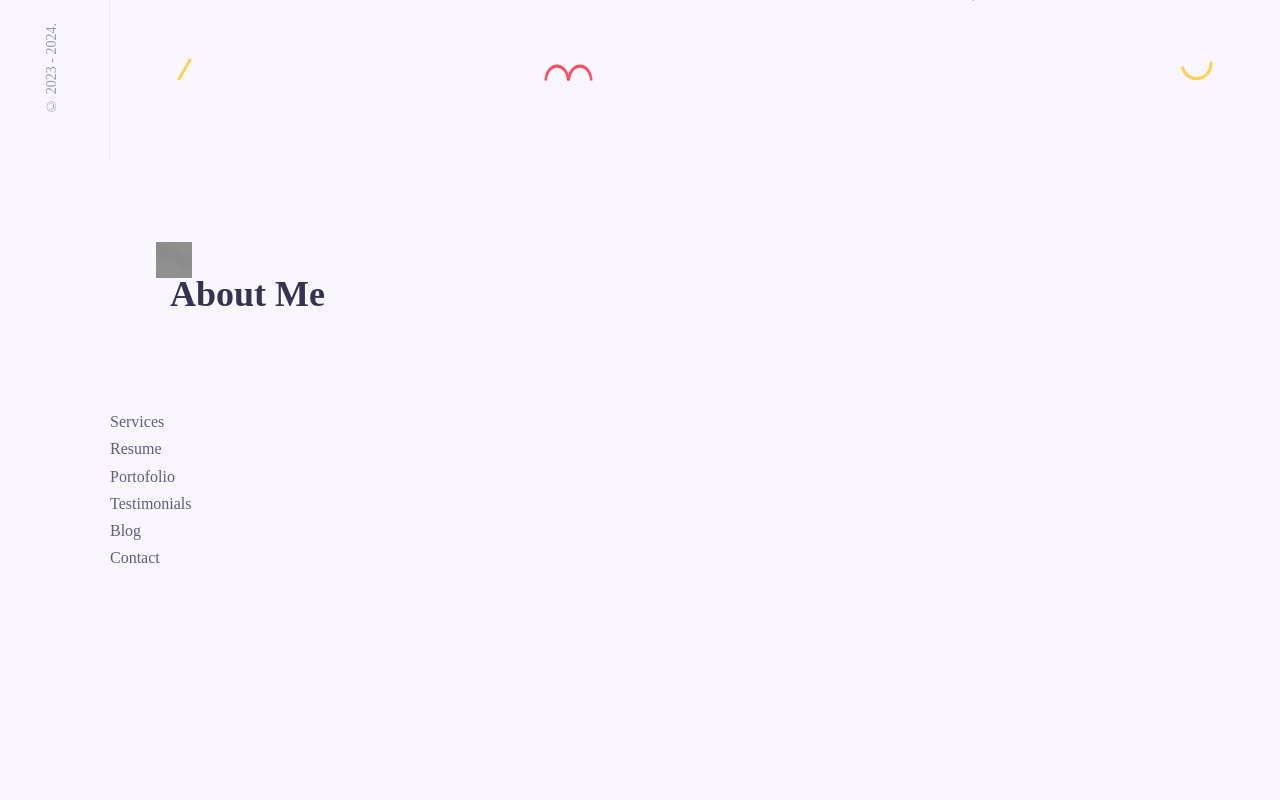
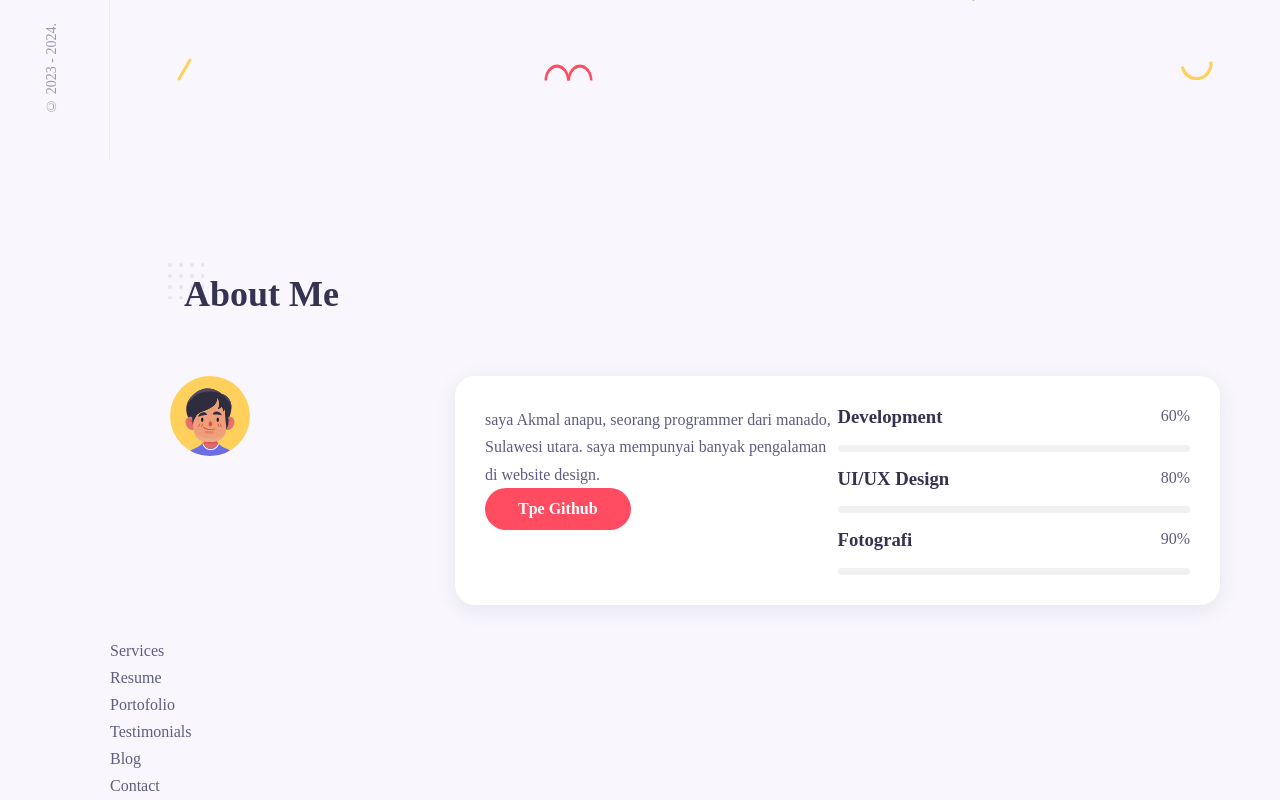
Before and after one commit to Aakmall/Akmal_CV, a React (Create React App) app: page / in a window 1280 px wide. Shown: the part 639-1439 px from the top of the page. Before the commit the page ends 1210 px from the top, so only its background shows below. Built offline with nearby package versions, Linux system fonts and the light colour scheme.

Commit message:
about bar

```diff
--- a/src/components/about/About.jsx
+++ b/src/components/about/About.jsx
@@ -1,5 +1,6 @@
 import React from 'react';
 import "./about.css";
+import Images from "../../Assets/aset/avatar-1.svg";
 
 const About = () => {
   return (
@@ -8,6 +9,49 @@ const About = () => {
         <h2 className="section__title">
           About Me
         </h2>
+
+        <div className="about__container grid">
+          <img src={Images} alt="" className="about__img" />
+          <div className='about__data grid'>
+            <div className="about__info">
+              <p className="about__description">saya Akmal anapu, seorang programmer dari manado, Sulawesi utara. saya mempunyai banyak pengalaman di website design.
+              </p>
+              <a href="https://github.com/Aakmall" className="btn">Tpe Github</a>
+            </div>
+
+            <div className="about__skils grid">
+              <div className="skills__data">
+                <div className="skills__titles">
+                  <h3 className="skills__name">Development</h3>
+                  <span className="skills__number Dev">60%</span>
+                </div>
+                <div className="skills__bar">
+                  <span className="skills__percentage"></span>
+                </div>
+              </div>
+
+              <div className="skills__data">
+                <div className="skills__titles">
+                  <h3 className="skills__name">UI/UX Design</h3>
+                  <span className="skills__number UI/UX">80%</span>
+                </div>
+                <div className="skills__bar">
+                  <span className="skills__percentage"></span>
+                </div>
+              </div>
+
+              <div className="skills__data">
+                <div className="skills__titles">
+                  <h3 className="skills__name">Fotografi</h3>
+                  <span className="skills__number UI/UX">90%</span>
+                </div>
+                <div className="skills__bar">
+                  <span className="skills__percentage"></span>
+                </div>
+              </div>
+            </div>
+          </div>
+        </div>
       </section>
     </div>
   )
--- a/src/components/about/about.css
+++ b/src/components/about/about.css
@@ -0,0 +1,53 @@
+.about__container {
+    grid-template-columns: 3fr 9fr;
+    column-gap: 1.875rem;
+}
+
+.about__data {
+    padding: 1.875rem;
+    background-color: var(--container-color);
+    box-shadow: var(--shadow);
+    border-radius: var(--border-radius);
+    grid-template-columns: repeat(2,1fr);
+}
+.about__data::before {
+    content: '';
+    width: 0;
+    height: 0;
+    border-top: 10px solid transparent;
+    border-bottom: 10px solid transparent;
+    border-right: 15px solid var(--container-color);
+    position: absolute;
+    left: -0.93rem;
+    top: 20%;
+}
+
+.about__description p{
+    margin-bottom: 1.4rem;
+    text-align: justify;
+}
+.about__skils {
+    row-gap: 1rem;
+}
+.skills__titles{
+    display: flex;
+    justify-content: space-between;
+    margin-bottom: 1rem;
+}
+
+.skills_name {
+    font-size: var(--normal-font-size);
+    font-weight: var(--font-medium);
+}
+.skills__number {
+    line-height: 1.2;
+}
+
+.skills__bar,
+.skills__percentage {
+    height: 7px;
+    border-radius: 0.25rem;
+}
+.skills__bar{
+    background-color: #f1f1f1;
+}
--- a/src/index.css
+++ b/src/index.css
@@ -104,19 +104,19 @@ img{
 
 .section__title {
   font-size: var(--h1-font-size);
-  margin-left: 0.875;
+  margin-left: 0.875rem;
   font-weight: var(--font-bold);
   position: relative;
   margin-bottom: 3.75rem;
 }
 .section__title::before{
   content: "";
-  background: url(./Assets/background.jpg);
+  background: url(./Assets/aset/dots-bg.svg);
   height: 2.25rem;
   width: 2.25rem;
   position: absolute;
-  left: -0.875rem;
-  top: -0.875em;
+  left: -1rem;
+  top: -0.275em;
 }
 
 .btn {
```
